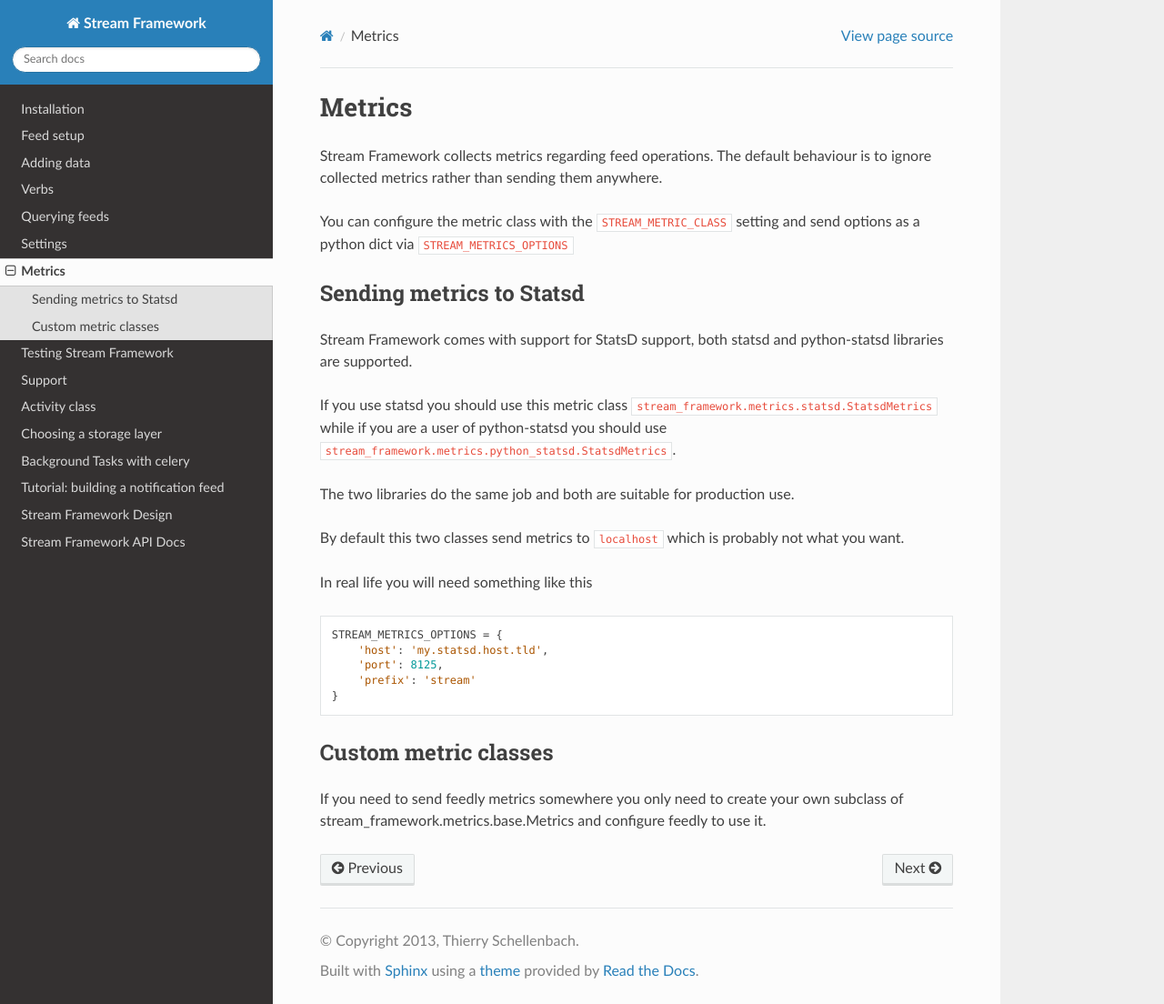
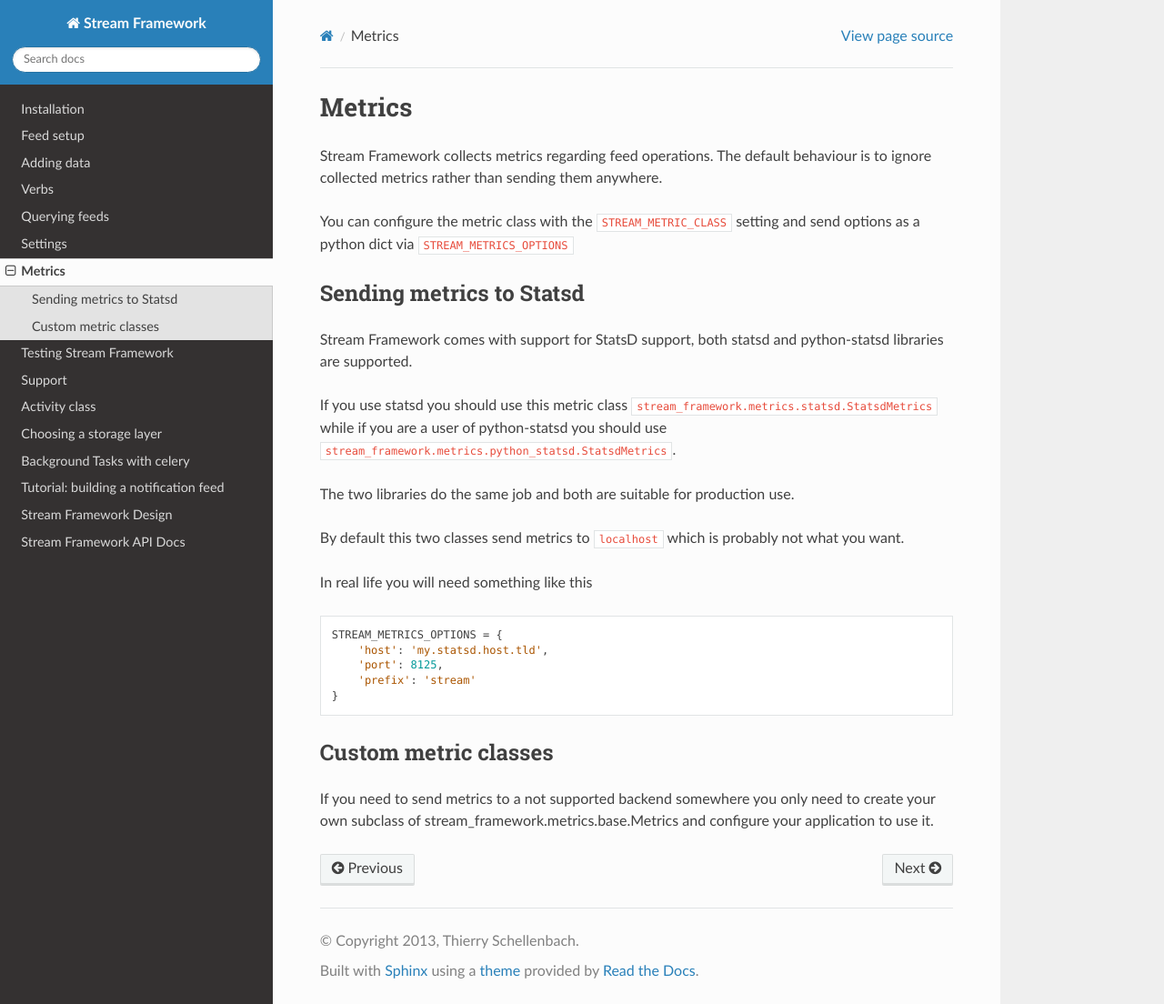
Before and after one commit to tschellenbach/Stream-Framework, a Sphinx documentation site: the page built from docs/metrics.rst, in a window 1280 px wide and 1104 px high. Shown: the whole window at 91% size. Built offline with Sphinx 7.4.7 and the Read the Docs theme 2.0.0, drawn with Linux system fonts in a browser that asks for light colours.

Commit message:
yet another rename

```diff
--- a/docs/metrics.rst
+++ b/docs/metrics.rst
@@ -34,5 +34,5 @@ In real life you will need something like this
 Custom metric classes
 ---------------------
 
-If you need to send feedly metrics somewhere you only need to create your own subclass of stream_framework.metrics.base.Metrics
-and configure feedly to use it.
+If you need to send metrics to a not supported backend somewhere you only need to create your own subclass of stream_framework.metrics.base.Metrics
+and configure your application to use it.
```
